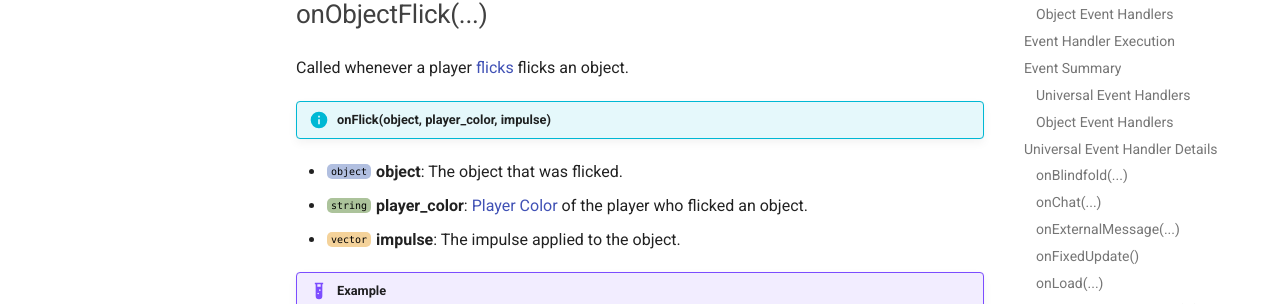
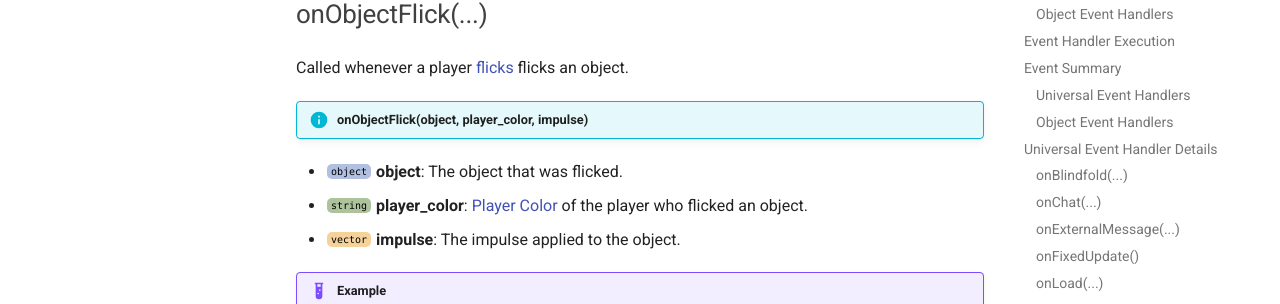
Before and after one commit to Berserk-Games/Tabletop-Simulator-API, an MkDocs documentation site: the page built from docs/events.md, in a window 1280 px wide and 900 px high, scrolled down 11587 px. Shown: the part 148-452 px from the top of the window. Built offline with MkDocs 1.6.1 and Material for MkDocs 9.7.7, drawn with Linux system fonts in a browser that asks for light colours; comment, search, counter and statistics services are not loaded.

Commit message:
onFlick -> onObjectFlick correction

```diff
--- a/docs/events.md
+++ b/docs/events.md
@@ -428,7 +428,7 @@ end
 
 Called whenever a player [flicks](https://kb.tabletopsimulator.com/game-tools/flick-tool/) flicks an object.
 
-!!!info "onFlick(object, player_color, impulse)"
+!!!info "onObjectFlick(object, player_color, impulse)"
 * [<span class="tag obj"></span>](types.md) **object**: The object that was flicked.
 * [<span class="tag str"></span>](types.md) **player_color**: [Player Color](player/colors.md) of the player who flicked an object.
 * [<span class="tag vec"></span>](types.md) **impulse**: The impulse applied to the object.
```
